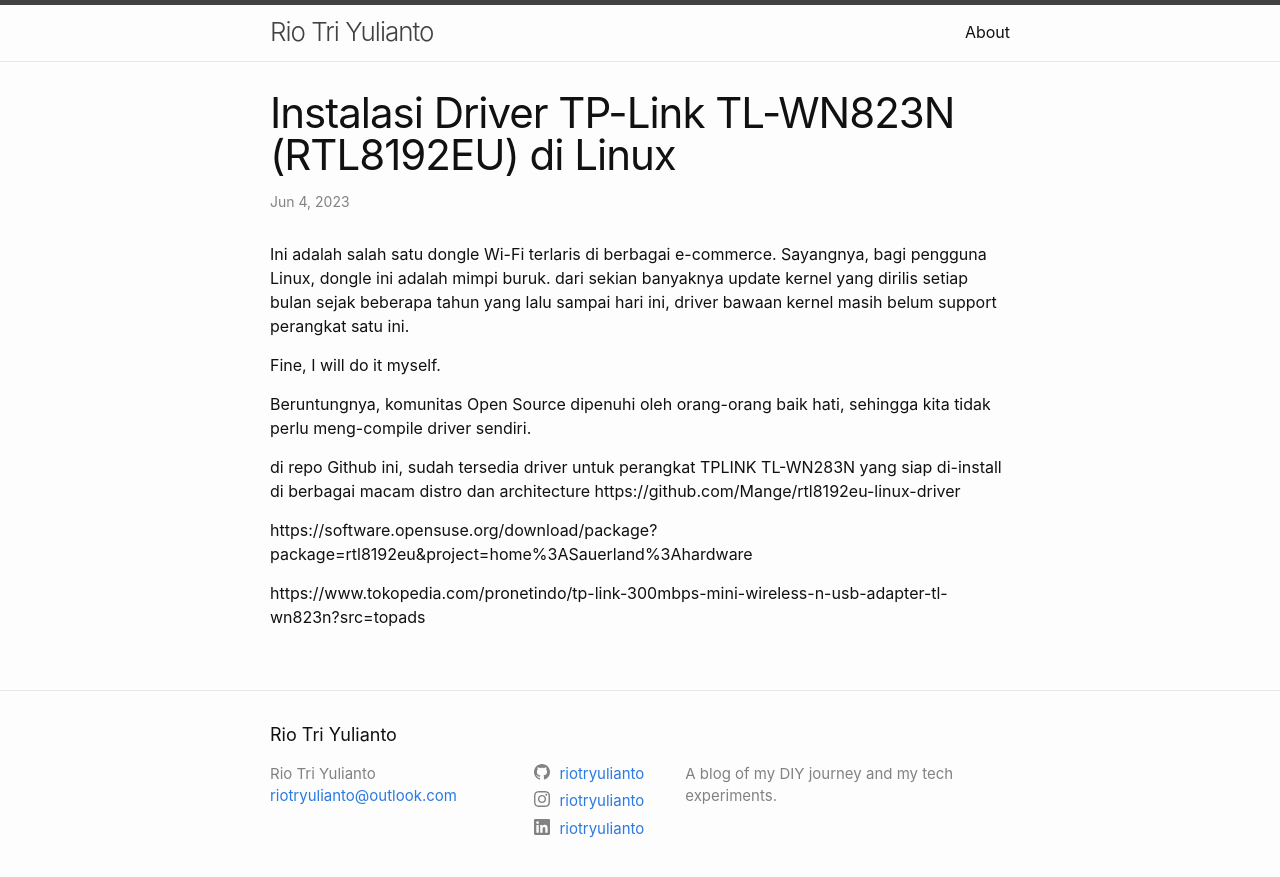
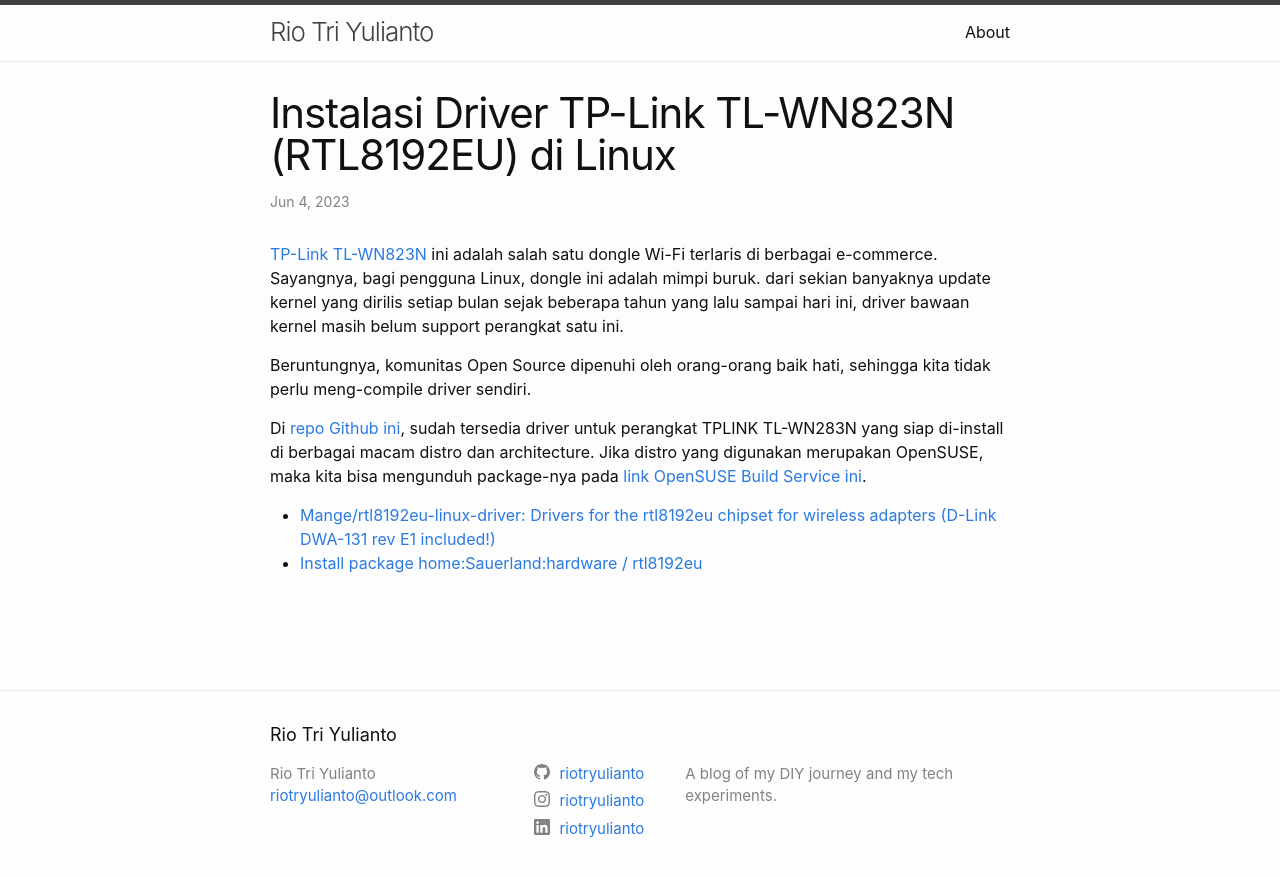
Before and after one commit to riotryulianto/riotryulianto.github.io, a Jekyll site: the page built from _posts/2023-06-04-driver-tp-link-tl-wn823N-rtl8192eu-linux.md, in a window 1280 px wide. Shown: the top 877 px of the page. Built offline with Jekyll 4.4.1, drawn with Linux system fonts in a browser that asks for light colours.

Commit message:
Edited posts.

```diff
--- a/_posts/2023-06-04-driver-tp-link-tl-wn823N-rtl8192eu-linux.md
+++ b/_posts/2023-06-04-driver-tp-link-tl-wn823N-rtl8192eu-linux.md
@@ -4,15 +4,11 @@
 date: "2023-06-04"
 categories: linux
 ---
-Ini adalah salah satu dongle Wi-Fi terlaris di berbagai e-commerce. Sayangnya, bagi pengguna Linux, dongle ini adalah mimpi buruk. dari sekian banyaknya update kernel yang dirilis setiap bulan sejak beberapa tahun yang lalu sampai hari ini, driver bawaan kernel masih belum support perangkat satu ini.
-
-Fine, I will do it myself.
+[TP-Link TL-WN823N](https://www.tokopedia.com/pronetindo/tp-link-300mbps-mini-wireless-n-usb-adapter-tl-wn823n?src=topads) ini adalah salah satu dongle Wi-Fi terlaris di berbagai e-commerce. Sayangnya, bagi pengguna Linux, dongle ini adalah mimpi buruk. dari sekian banyaknya update kernel yang dirilis setiap bulan sejak beberapa tahun yang lalu sampai hari ini, driver bawaan kernel masih belum support perangkat satu ini.
 
 Beruntungnya, komunitas Open Source dipenuhi oleh orang-orang baik hati, sehingga kita tidak perlu meng-compile driver sendiri.
 
-di repo Github ini, sudah tersedia driver untuk perangkat TPLINK TL-WN283N yang siap di-install di berbagai macam distro dan architecture
-https://github.com/Mange/rtl8192eu-linux-driver
+Di [repo Github ini](https://github.com/Mange/rtl8192eu-linux-driver), sudah tersedia driver untuk perangkat TPLINK TL-WN283N yang siap di-install di berbagai macam distro dan architecture. Jika distro yang digunakan merupakan OpenSUSE, maka kita bisa mengunduh package-nya pada [link OpenSUSE Build Service ini](https://software.opensuse.org/download/package?package=rtl8192eu&project=home%3ASauerland%3Ahardware).
 
-https://software.opensuse.org/download/package?package=rtl8192eu&project=home%3ASauerland%3Ahardware
-
-https://www.tokopedia.com/pronetindo/tp-link-300mbps-mini-wireless-n-usb-adapter-tl-wn823n?src=topads
+- [Mange/rtl8192eu-linux-driver: Drivers for the rtl8192eu chipset for wireless adapters (D-Link DWA-131 rev E1 included!)](https://github.com/Mange/rtl8192eu-linux-driver)
+- [Install package home:Sauerland:hardware / rtl8192eu](https://software.opensuse.org/download/package?package=rtl8192eu&project=home%3ASauerland%3Ahardware)
```
